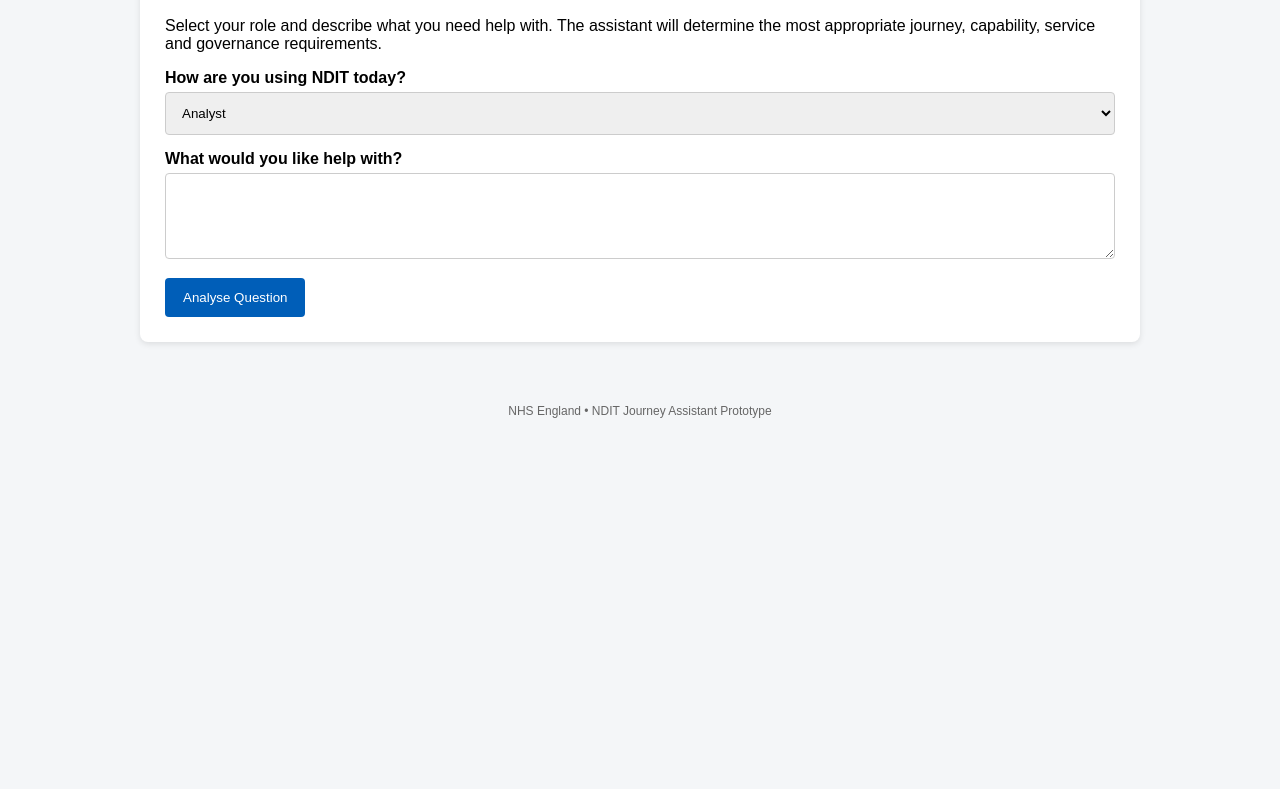
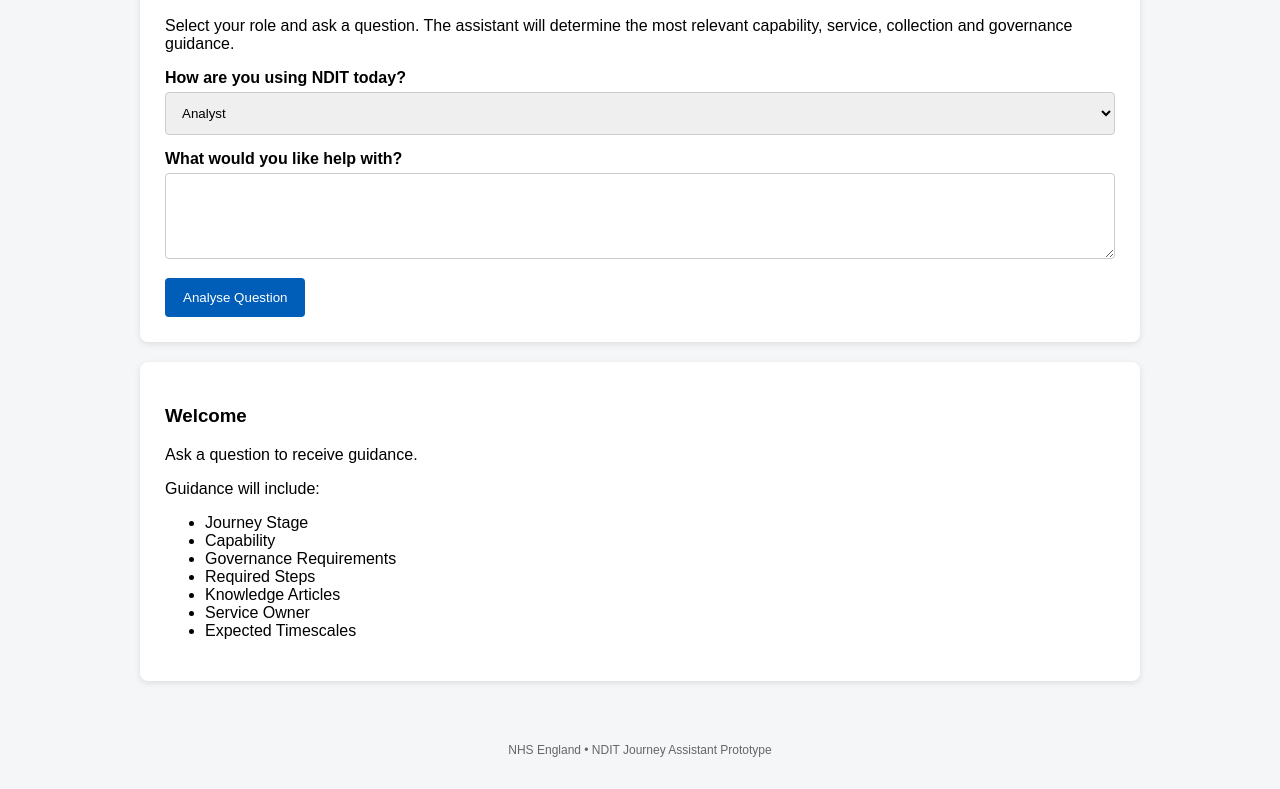
Before and after one commit to nish-nhse/NDIT-Journey-Assistant, a plain HTML site: page index.html in a window 1280 px wide. Shown: the part 260-1049 px from the top of the page. Before the commit the page ends 800 px from the top, so only its background shows below. Drawn offline with Linux system fonts and the light colour scheme.

Commit message:
Update NHS logo and modify search panel content

```diff
--- a/index.html
+++ b/index.html
@@ -22,7 +22,7 @@
         <div class="header-content">
 
             <img
-                src="assets/nhs-logo.png"
+                src="assets/NHS 10mm -RGB Blue.jpg"
                 alt="NHS Logo"
                 class="nhs-logo">
 
@@ -42,14 +42,15 @@
     </header>
 
     <main class="container">
+
         <section class="search-panel">
 
             <h2>NDIT Journey Assistant</h2>
 
             <p>
-        Select your role and describe what you need help with.
-        The assistant will determine the most appropriate
-        journey, capability, service and governance requirements.
+                Select your role and ask a question.
+                The assistant will determine the most relevant
+                capability, service, collection and governance guidance.
             </p>
 
             <label for="role">
@@ -110,7 +111,7 @@
 
             </button>
 
-    <!-- Hidden debugging controls -->
+            <!-- Hidden Routing Controls -->
 
             <div class="hidden-debug">
 
@@ -176,13 +177,65 @@
 
                 <select id="service">
 
-            <option value="CRDL">CRDL</option>
-            <option value="MESH">MESH</option>
-            <option value="PET">PET</option>
-            <option value="DVE">DVE</option>
-            <option value="Foundry">Foundry</option>
+                    <option value="CRDL">
+                        CRDL
+                    </option>
+
+                    <option value="MESH">
+                        MESH
+                    </option>
+
+                    <option value="PET">
+                        PET
+                    </option>
+
+                    <option value="DVE">
+                        DVE
+                    </option>
+
+                    <option value="Foundry">
+                        Foundry
+                    </option>
 
                 </select>
+
+            </div>
+
+        </section>
+
+        <!-- RESULTS SECTION -->
+
+        <section id="results">
+
+            <div class="placeholder">
+
+                <h3>Welcome</h3>
+
+                <p>
+                    Ask a question to receive guidance.
+                </p>
+
+                <p>
+                    Guidance will include:
+                </p>
+
+                <ul>
+
+                    <li>Journey Stage</li>
+
+                    <li>Capability</li>
+
+                    <li>Governance Requirements</li>
+
+                    <li>Required Steps</li>
+
+                    <li>Knowledge Articles</li>
+
+                    <li>Service Owner</li>
+
+                    <li>Expected Timescales</li>
+
+                </ul>
 
             </div>
 
```
Lines whose indentation alone changed are shown as unchanged.
